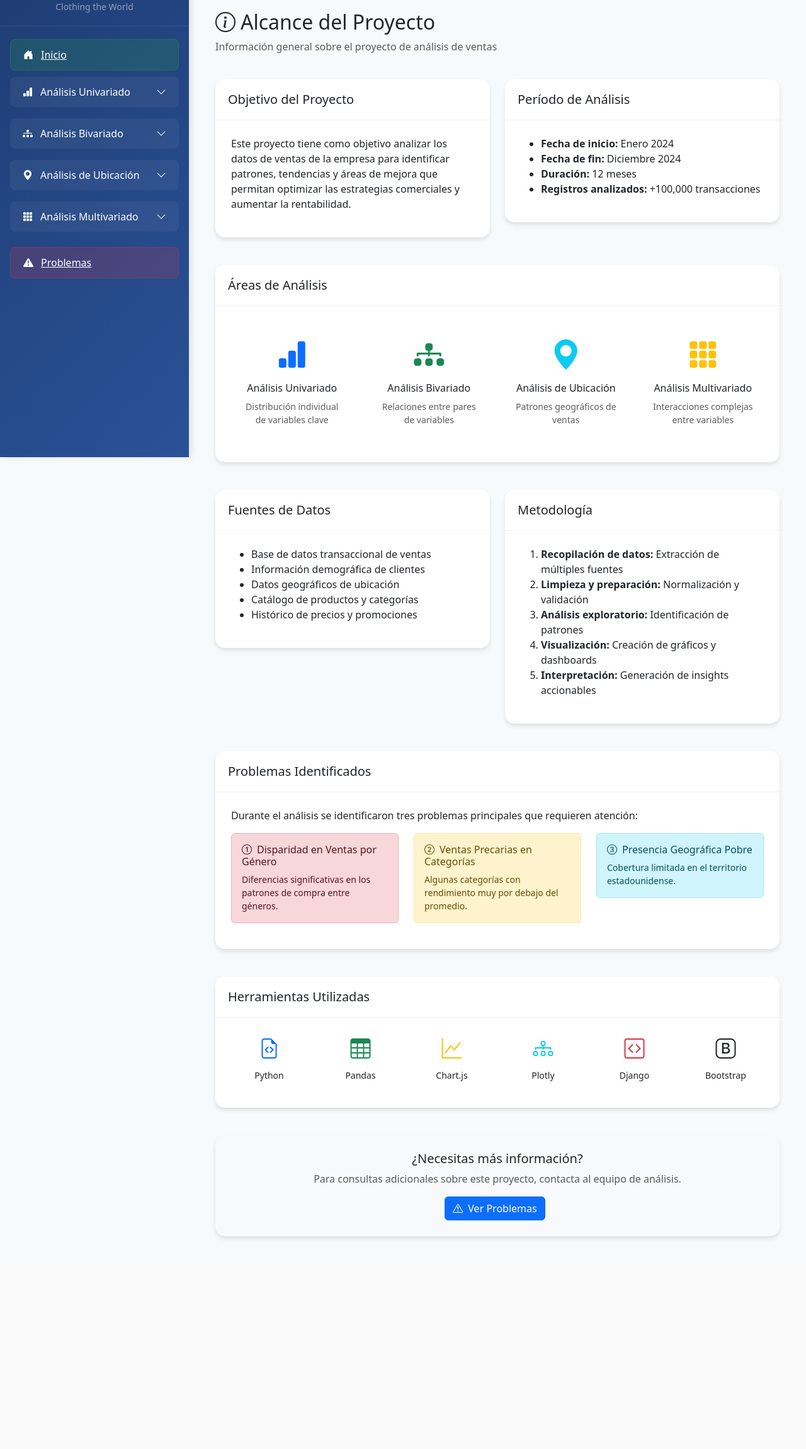
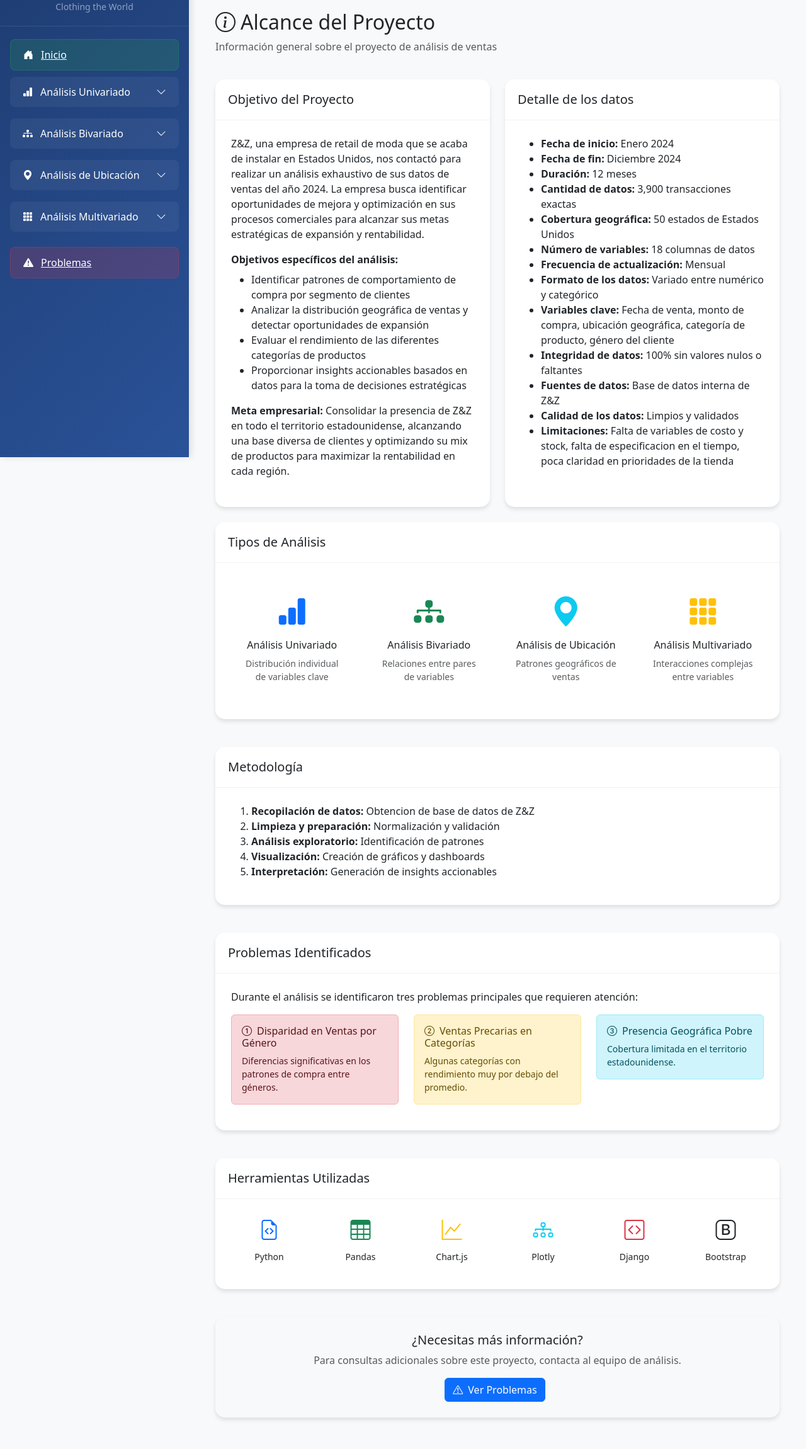
Before and after one commit to Foumluis/PresentacionTallerVisualizacion, a Django app: page /app/alcance/ in a window 1280 px wide. Shown: the part 74-2375 px from the top of the page at 63% size. Before the commit the page ends 2041 px from the top, so only its background shows below. Run offline with Django 5.2, Linux system fonts and the light colour scheme; some libraries are stand-ins or nearby versions.

Commit message:
Alcance.html arreglado y profundizado

```diff
--- a/ZZ/app/templates/alcance.html
+++ b/ZZ/app/templates/alcance.html
@@ -13,26 +13,45 @@
 
     <div class="row">
         <div class="col-md-6">
-            <div class="card">
+            <div class="card h-100">
                 <div class="card-header">
                     <h5 class="mb-0">Objetivo del Proyecto</h5>
                 </div>
                 <div class="card-body">
-                    <p>Este proyecto tiene como objetivo analizar los datos de ventas de la empresa para identificar patrones, tendencias y áreas de mejora que permitan optimizar las estrategias comerciales y aumentar la rentabilidad.</p>
+                    <p>Z&Z, una empresa de retail de moda que se acaba de instalar en Estados Unidos, nos contactó para realizar un análisis exhaustivo de sus datos de ventas del año 2024. La empresa busca identificar oportunidades de mejora y optimización en sus procesos comerciales para alcanzar sus metas estratégicas de expansión y rentabilidad.</p>
+
+                    <p class="mb-2"><strong>Objetivos específicos del análisis:</strong></p>
+                    <ul class="mb-3">
+                        <li>Identificar patrones de comportamiento de compra por segmento de clientes</li>
+                        <li>Analizar la distribución geográfica de ventas y detectar oportunidades de expansión</li>
+                        <li>Evaluar el rendimiento de las diferentes categorías de productos</li>
+                        <li>Proporcionar insights accionables basados en datos para la toma de decisiones estratégicas</li>
+                    </ul>
+
+                    <p class="mb-0"><strong>Meta empresarial:</strong> Consolidar la presencia de Z&Z en todo el territorio estadounidense, alcanzando una base diversa de clientes y optimizando su mix de productos para maximizar la rentabilidad en cada región.</p>
                 </div>
             </div>
         </div>
         <div class="col-md-6">
-            <div class="card">
+            <div class="card h-100">
                 <div class="card-header">
-                    <h5 class="mb-0">Período de Análisis</h5>
+                    <h5 class="mb-0">Detalle de los datos</h5>
                 </div>
                 <div class="card-body">
                     <ul>
                         <li><strong>Fecha de inicio:</strong> Enero 2024</li>
                         <li><strong>Fecha de fin:</strong> Diciembre 2024</li>
                         <li><strong>Duración:</strong> 12 meses</li>
-                        <li><strong>Registros analizados:</strong> +100,000 transacciones</li>
+                        <li><strong>Cantidad de datos:</strong> 3,900 transacciones exactas</li>
+                        <li><strong>Cobertura geográfica:</strong> 50 estados de Estados Unidos</li>
+                        <li><strong>Número de variables:</strong> 18 columnas de datos</li>
+                        <li><strong>Frecuencia de actualización:</strong> Mensual</li>
+                        <li><strong>Formato de los datos:</strong> Variado entre numérico y categórico</li>
+                        <li><strong>Variables clave:</strong> Fecha de venta, monto de compra, ubicación geográfica, categoría de producto, género del cliente</li>
+                        <li><strong>Integridad de datos:</strong> 100% sin valores nulos o faltantes</li>
+                        <li><strong>Fuentes de datos:</strong> Base de datos interna de Z&Z</li>
+                        <li><strong>Calidad de los datos:</strong> Limpios y validados</li>
+                        <li><strong>Limitaciones:</strong> Falta de variables de costo y stock, falta de especificacion en el tiempo, poca claridad en prioridades de la tienda</li>
                     </ul>
                 </div>
             </div>
@@ -43,7 +62,7 @@
         <div class="col-12">
             <div class="card">
                 <div class="card-header">
-                    <h5 class="mb-0">Áreas de Análisis</h5>
+                    <h5 class="mb-0">Tipos de Análisis</h5>
                 </div>
                 <div class="card-body">
                     <div class="row">
@@ -82,30 +101,14 @@
     </div>
 
     <div class="row mt-4">
-        <div class="col-md-6">
-            <div class="card">
-                <div class="card-header">
-                    <h5 class="mb-0">Fuentes de Datos</h5>
-                </div>
-                <div class="card-body">
-                    <ul>
-                        <li>Base de datos transaccional de ventas</li>
-                        <li>Información demográfica de clientes</li>
-                        <li>Datos geográficos de ubicación</li>
-                        <li>Catálogo de productos y categorías</li>
-                        <li>Histórico de precios y promociones</li>
-                    </ul>
-                </div>
-            </div>
-        </div>
-        <div class="col-md-6">
+        <div class="col-12">
             <div class="card">
                 <div class="card-header">
                     <h5 class="mb-0">Metodología</h5>
                 </div>
                 <div class="card-body">
                     <ol>
-                        <li><strong>Recopilación de datos:</strong> Extracción de múltiples fuentes</li>
+                        <li><strong>Recopilación de datos:</strong> Obtencion de base de datos de Z&Z</li>
                         <li><strong>Limpieza y preparación:</strong> Normalización y validación</li>
                         <li><strong>Análisis exploratorio:</strong> Identificación de patrones</li>
                         <li><strong>Visualización:</strong> Creación de gráficos y dashboards</li>
```
